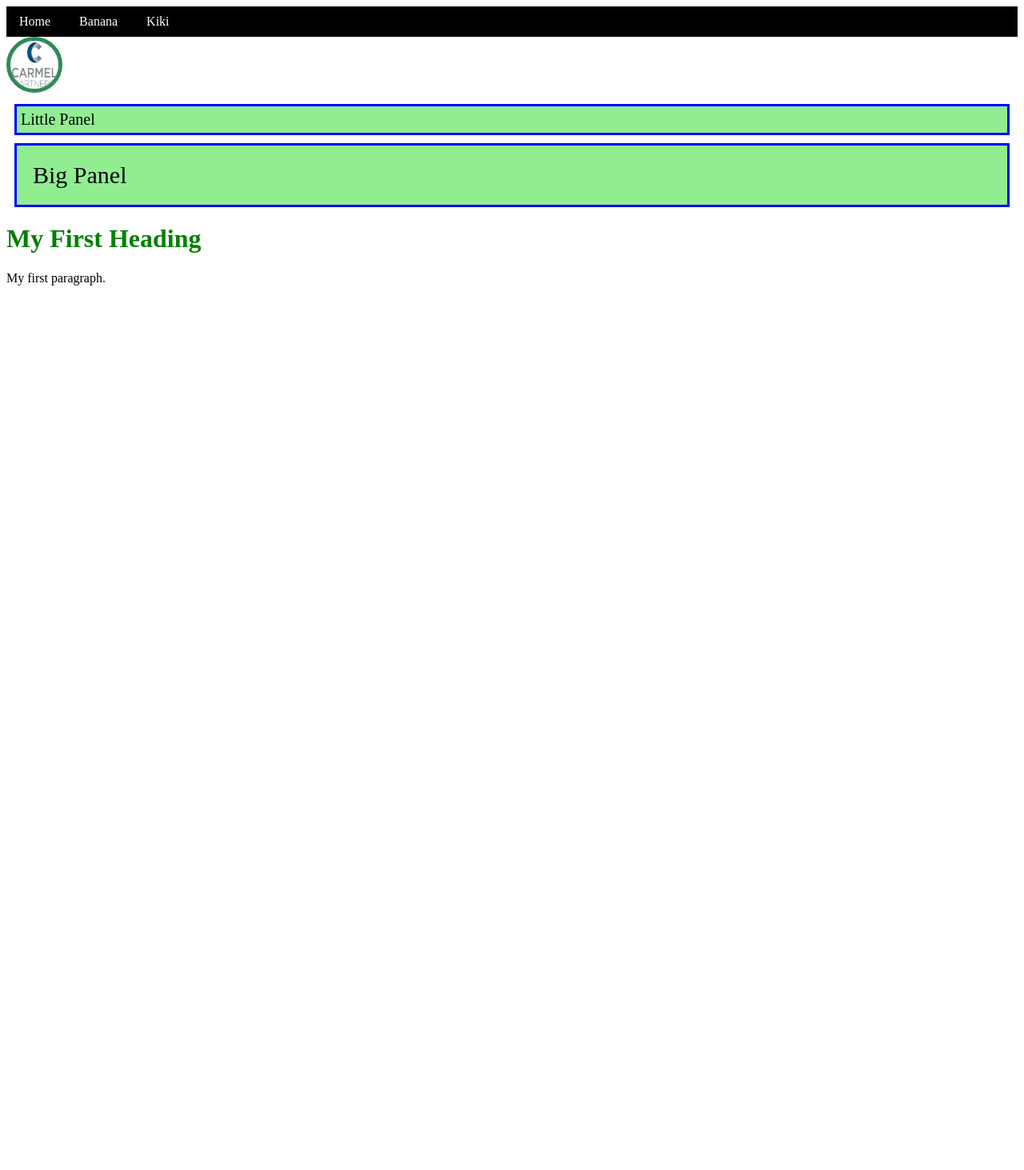
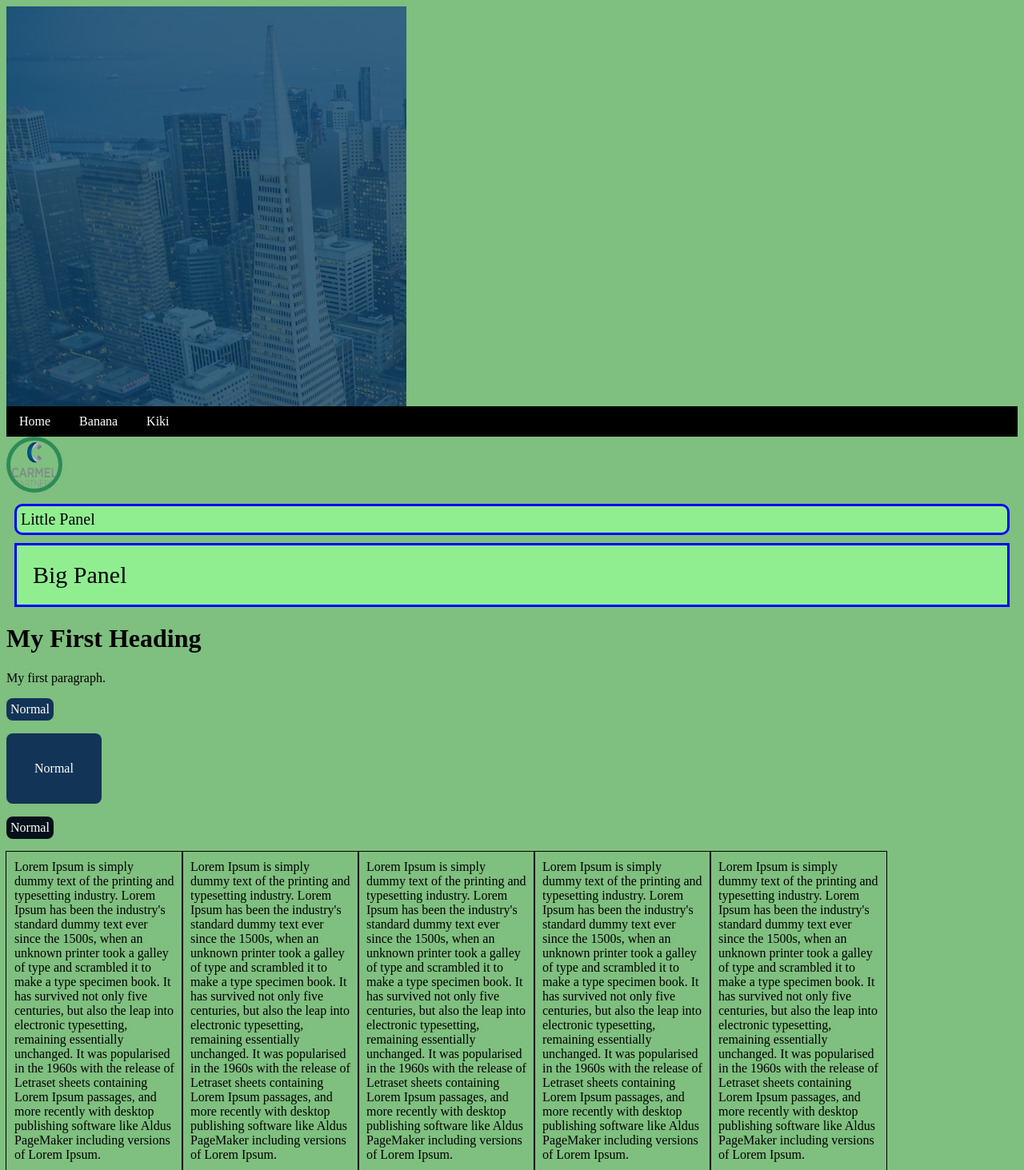
Before and after one commit to maureenv/sass-practice, a website: page index.html in a window 1280 px wide. Shown: the whole page at 80% size. Before the commit the page ends 800 px from the top, so only its background shows below. Drawn offline with Linux system fonts and the light colour scheme.

Commit message:
added building image for test

```diff
--- a/app/scss/styles.scss
+++ b/app/scss/styles.scss
@@ -9,10 +9,49 @@
 
 // if I ever want to change everything to red, I can just change the green to red and everything in my page will change as well
 
-h1{
-  color: $primary-color;
+////////////// MIXINS
+
+@mixin border-radius{ // take this code and mix it into something else
+  -webkit-border-radius: 5px;
+    -moz-border-radius: 5px;
+      -ms-border-radius: 5px;
+    border-radius: 5px;
 }
 
+// or if you don't want a set 5px radius you can add parameter
+@mixin radius($radius){
+  -webkit-border-radius: $radius;
+    -moz-border-radius: $radius;
+      -ms-border-radius: $radius;
+    border-radius: $radius;
+}
+
+////////////// OPERATIONS
+$buttonBackground: #123456;
+$buttonColor: white;
+$buttonPadding: 5px;
+
+.button{
+  background: $buttonBackground;
+  border-radius: 8px;
+  color: $buttonColor;
+  display: inline-block;
+  padding: $buttonPadding;
+  text-decoration: none;
+
+}
+
+.jumbo-button{
+  @extend .button;
+  padding: $buttonPadding + 30; // don't need to type px because padding on button already says pixel
+}
+
+.light-button{
+  @extend .button;
+  background: $buttonBackground * 0.3; // when you multiply a color by greater than one it lightens it, less than 1 darkens it
+
+  // this works well for hover effects, just make image a little lighter on hovers
+}
 
 /////////////// nesting
 nav {
@@ -40,6 +79,7 @@
 }
 
 
+
 ///////////////// EXTEND
 // if something shares almost the same general styling use extend keyword. It allows you to use CSS inside other rules.
 
@@ -56,6 +96,7 @@
   @extend .panel;
   font-size: 20px;
   padding: 5px;
+  @include radius(10px); // mixin is included here
 }
 
 .big-panel{
@@ -63,3 +104,30 @@
   font-size: 30px;
   padding: 20px;
 }
+
+
+
+/////////////// COLOR TESTS
+body {
+  background: rgba(green, .5); // you can type color name directioy into RGBA in SASS
+}
+
+
+.box {
+  width: 200px;
+  padding: 10px;
+  float: left;
+  outline: 1px solid black;
+}
+
+.background1{
+  width: 500px;
+  height: 500px;
+  background:
+  linear-gradient(
+     rgba(255, 0, 0, 0.45),
+     rgba(255, 0, 0, 0.45)
+   ),
+   /* bottom, image */
+   url('../images/home-hero-small.jpg');
+}
--- a/index.html
+++ b/index.html
@@ -4,6 +4,9 @@
   <link rel="stylesheet" type="text/css" href="app/css/styles.css">
 </head>
 <body>
+
+  <div class="background1">
+  </div>
   <nav>
     <ul>
       <li><a href="#">Home</a></li>
@@ -20,5 +23,21 @@
 
   <p>My first paragraph.</p>
 
+  <p> <a href="#" class="button">Normal </a></p>
+  <p> <a href="#" class="jumbo-button">Normal </a></p>
+  <p> <a href="#" class="light-button">Normal </a></p>
+
+
+
+  <div class="box"> Lorem Ipsum is simply dummy text of the printing and typesetting industry. Lorem Ipsum has been the industry's standard dummy text ever since the 1500s, when an unknown printer took a galley of type and scrambled it to make a type specimen book. It has survived not only five centuries, but also the leap into electronic typesetting, remaining essentially unchanged. It was popularised in the 1960s with the release of Letraset sheets containing Lorem Ipsum passages, and more recently with desktop publishing software like Aldus PageMaker including versions of Lorem Ipsum.</div>
+
+  <div class="box"> Lorem Ipsum is simply dummy text of the printing and typesetting industry. Lorem Ipsum has been the industry's standard dummy text ever since the 1500s, when an unknown printer took a galley of type and scrambled it to make a type specimen book. It has survived not only five centuries, but also the leap into electronic typesetting, remaining essentially unchanged. It was popularised in the 1960s with the release of Letraset sheets containing Lorem Ipsum passages, and more recently with desktop publishing software like Aldus PageMaker including versions of Lorem Ipsum.</div>
+
+  <div class="box"> Lorem Ipsum is simply dummy text of the printing and typesetting industry. Lorem Ipsum has been the industry's standard dummy text ever since the 1500s, when an unknown printer took a galley of type and scrambled it to make a type specimen book. It has survived not only five centuries, but also the leap into electronic typesetting, remaining essentially unchanged. It was popularised in the 1960s with the release of Letraset sheets containing Lorem Ipsum passages, and more recently with desktop publishing software like Aldus PageMaker including versions of Lorem Ipsum.</div>
+
+  <div class="box"> Lorem Ipsum is simply dummy text of the printing and typesetting industry. Lorem Ipsum has been the industry's standard dummy text ever since the 1500s, when an unknown printer took a galley of type and scrambled it to make a type specimen book. It has survived not only five centuries, but also the leap into electronic typesetting, remaining essentially unchanged. It was popularised in the 1960s with the release of Letraset sheets containing Lorem Ipsum passages, and more recently with desktop publishing software like Aldus PageMaker including versions of Lorem Ipsum.</div>
+
+  <div class="box"> Lorem Ipsum is simply dummy text of the printing and typesetting industry. Lorem Ipsum has been the industry's standard dummy text ever since the 1500s, when an unknown printer took a galley of type and scrambled it to make a type specimen book. It has survived not only five centuries, but also the leap into electronic typesetting, remaining essentially unchanged. It was popularised in the 1960s with the release of Letraset sheets containing Lorem Ipsum passages, and more recently with desktop publishing software like Aldus PageMaker including versions of Lorem Ipsum.</div>
 </body>
+
 </html>
```
Also changed, not shown: app/css/styles.css, app/images/15-Cliff-Kitchen.jpg (renamed from images/15-Cliff-Kitchen.jpg), app/images/325-Lex-AD-E7-UNCROPPED.jpg (renamed from images/325-Lex-AD-E7-UNCROPPED.jpg), app/images/325_lexington_1bed_Living.jpg (renamed from images/325_lexington_1bed_Living.jpg), app/images/325_lexington_PH_Patio_View2.jpg (renamed from images/325_lexington_PH_Patio_View2.jpg), app/images/Carmel-Partners-Homepage.png (renamed from images/Carmel-Partners-Homepage.png), app/images/DGPPan_LR-(1).jpg (renamed from images/DGPPan_LR-(1).jpg), app/images/arrow.svg (renamed from images/arrow.svg), app/images/carret.svg (renamed from images/carret.svg), app/images/construction.jpg (renamed from images/construction.jpg), app/images/grid-pattern.png (renamed from images/grid-pattern.png), app/images/home-hero-small.jpg (renamed from images/home-hero-small.jpg), app/images/investments-map-static.png (renamed from images/investments-map-static.png), app/images/logo-secondary.png (renamed from images/logo-secondary.png), 1 more files. Lines whose indentation alone changed are shown as unchanged.
